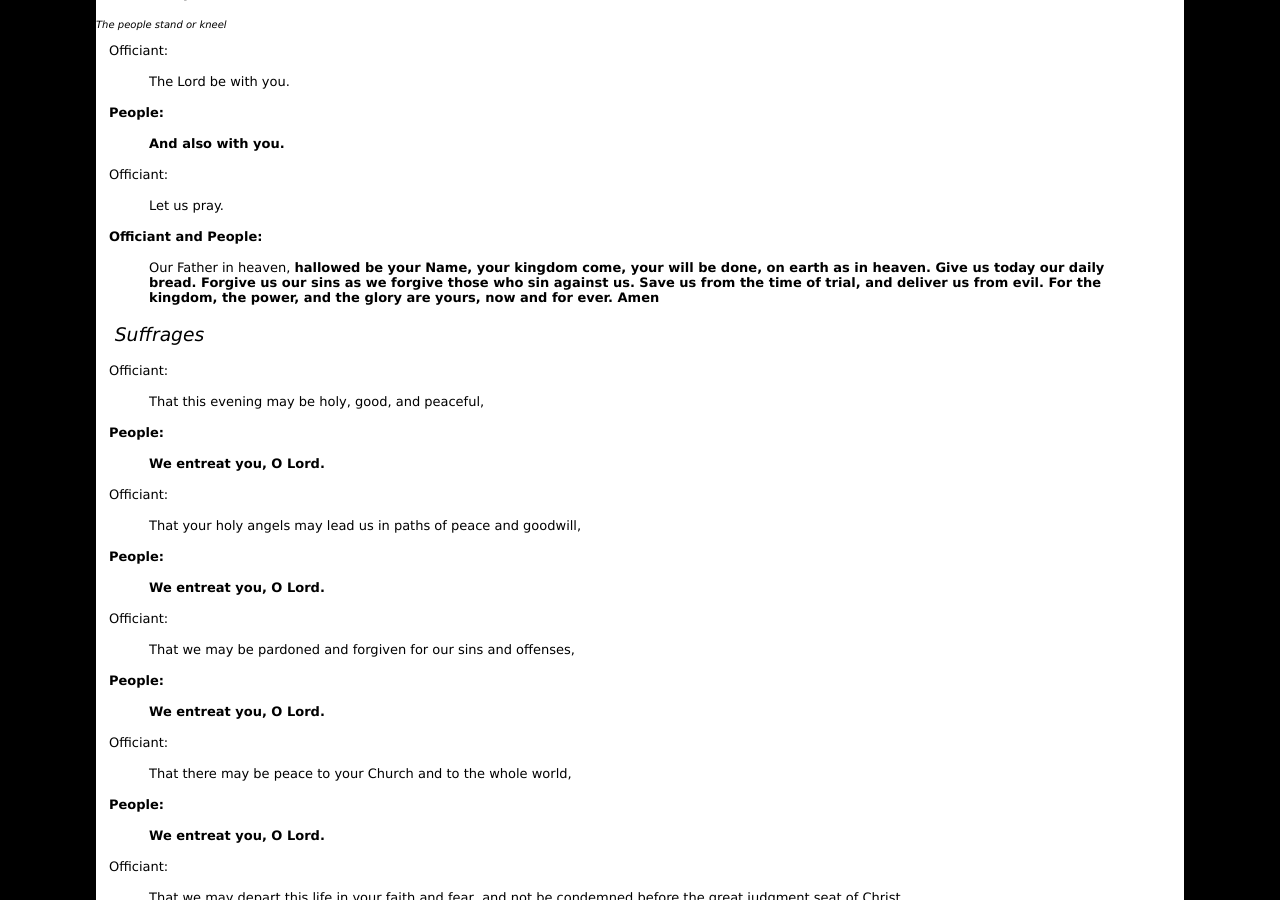
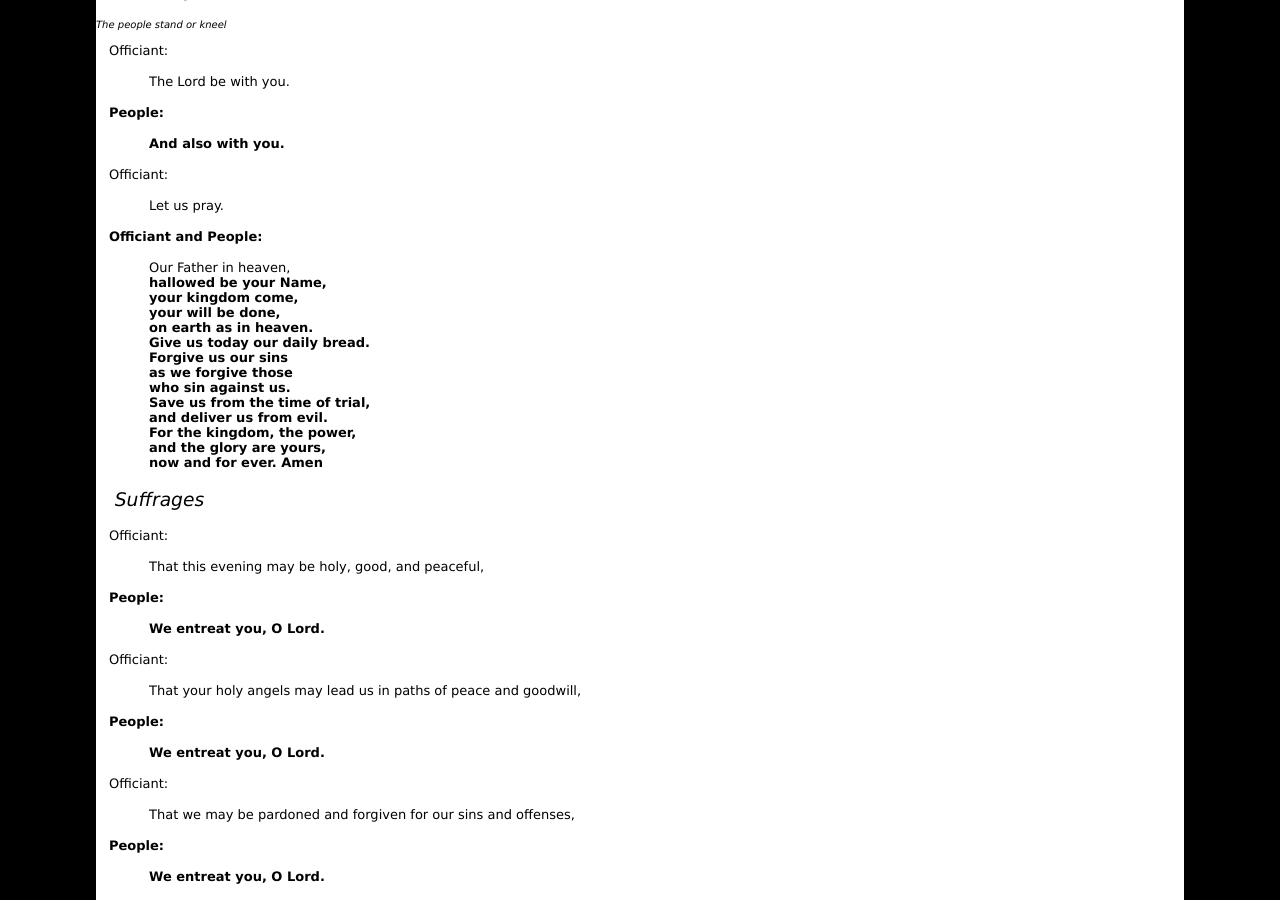
Before and after one commit to toddfoster/toddfoster.github.com, a Jekyll site: the page built from stt2020-epwed.md, in a window 1280 px wide and 900 px high, scrolled down 4681 px. Built offline with Jekyll 4.4.1, drawn with Linux system fonts in a browser that asks for light colours.

Commit message:
linebreaks in lord's prayer

```diff
--- a/stt2020-epwed.md
+++ b/stt2020-epwed.md
@@ -259,19 +259,19 @@ Officiant:
 > Let us pray.
 
 **Officiant and People:**
-> Our Father in heaven,
-> **hallowed be your Name,
-> your kingdom come,
-> your will be done,
-> on earth as in heaven.
-> Give us today our daily bread.
-> Forgive us our sins
-> as we forgive those
-> 	who sin against us.
-> Save us from the time of trial,
-> and deliver us from evil.
-> For the kingdom, the power,
-> and the glory are yours,
+> Our Father in heaven,\\
+> **hallowed be your Name,\\
+> your kingdom come,\\
+> your will be done,\\
+> on earth as in heaven.\\
+> Give us today our daily bread.\\
+> Forgive us our sins\\
+> as we forgive those\\
+> 	who sin against us.\\
+> Save us from the time of trial,\\
+> and deliver us from evil.\\
+> For the kingdom, the power,\\
+> and the glory are yours,\\
 > now and for ever.  Amen**
 
 ### Suffrages
```
Also changed, not shown: stt2020-eptue.md (+13 -13 lines).
